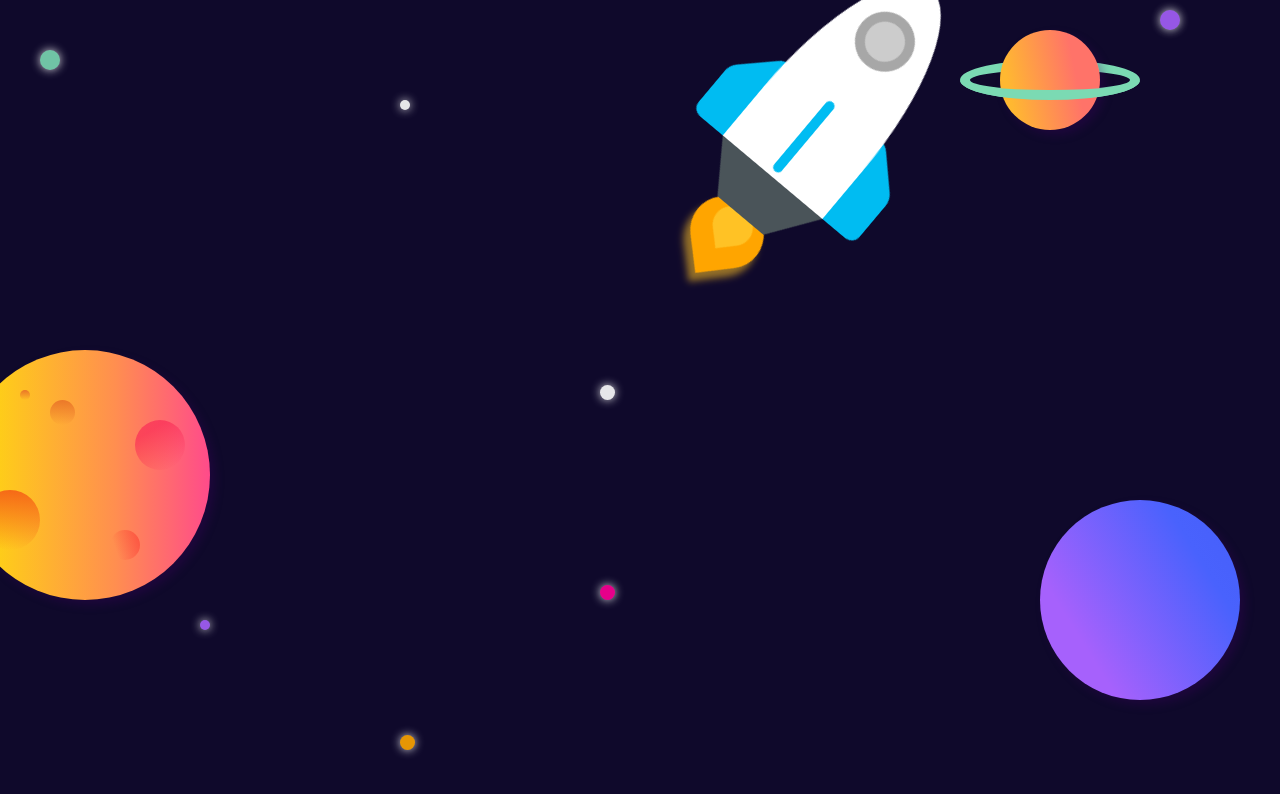
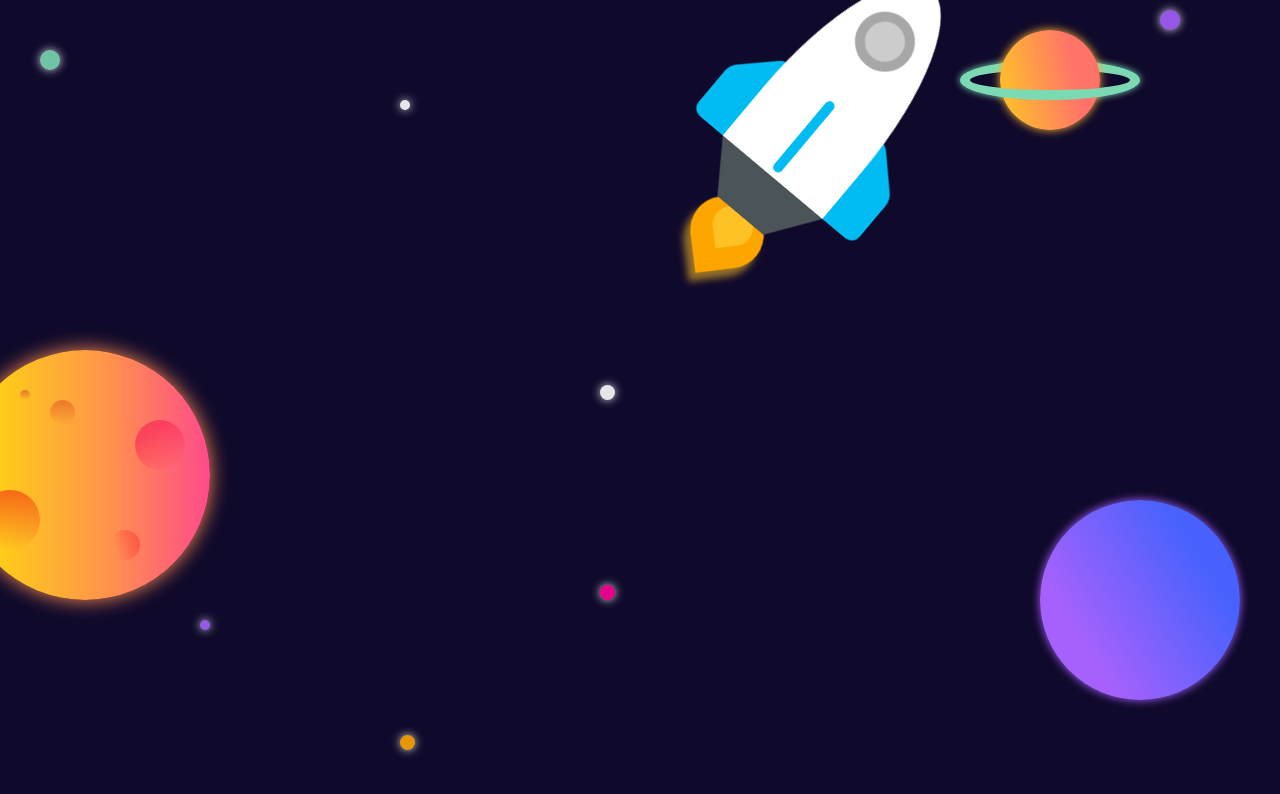
Before and after one commit to pamelaotero/rocket-in-css-html, a plain HTML site: page index.html in a window 1280 px wide. Drawn offline with Linux system fonts and the light colour scheme.

Commit message:
ajuste no brilho dos planetas

```diff
--- a/style/style.css
+++ b/style/style.css
@@ -164,7 +164,7 @@ body {
     left: -40px;
     border-radius: 100%;
     background: linear-gradient(90deg, #FED611 8.66%, #FF8E50 62.35%, #FF27AA 120.09%);    animation: translateBackground 30s infinite linear;
-    box-shadow: 5px 5px 10px #41046449;
+    box-shadow: 0px 0px 20px #FF8E50;
     animation: planet-float 5s ease-in-out infinite;
 }
 
@@ -224,9 +224,9 @@ body {
     bottom: 100px;
     right: 40px;
     border-radius: 100%;
-    background: linear-gradient(57.96deg, #A661FC 24.03%, #4962FD 76.32%, #4760FB 90.15%);    animation: translateBackground 30s infinite linear;
-    box-shadow: 5px 5px 10px #41046449;
+    background: linear-gradient(57.96deg, #A661FC 24.03%, #4962FD 76.32%, #4760FB 90.15%);
     animation: planet-float 5s ease-in-out infinite;
+    box-shadow: 0px 0px 10px #A661FC;
 }
 
 .planet-saturn {
@@ -239,7 +239,8 @@ body {
     left: 1000px;
     border-radius: 100%;
     background: linear-gradient(258.59deg, #FF7369 27.51%, #FFB831 86.08%);
-    box-shadow: 5px 5px 10px #41046449;
+    box-shadow: 0px 0px 10px #FFB831;
+
 }
 
 .planet-saturn > div {
@@ -258,6 +259,7 @@ body {
 
 .planet-saturn :nth-child(1) {
     border: 10px solid #7BDAB3;
+    box-shadow: 0px 0px 7px #7BDAB3;
     z-index: -1;
 }
 
```
